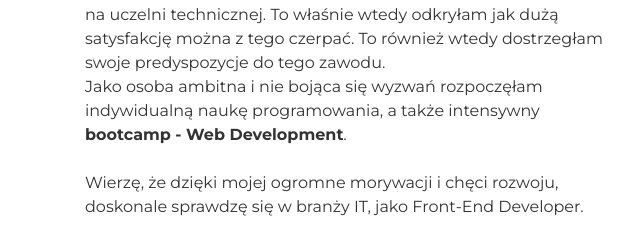
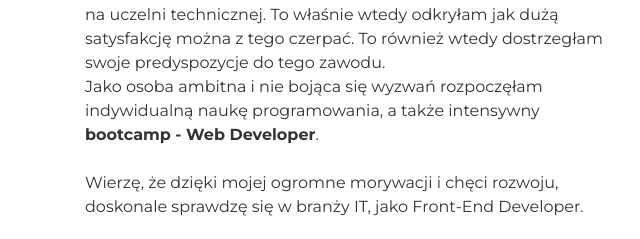
Before and after one commit to karolinamdj/karolinamdj.github.io, a website: page index.html in a window 1280 px wide. Shown: the part 1121-1360 px from the top of the page, 0-640 px from the left. Drawn offline with nearby package versions, Linux system fonts and the light colour scheme.

Commit message:
Fix content mistype

```diff
--- a/index.html
+++ b/index.html
@@ -65,7 +65,7 @@
         Po raz pierwszy z programowanie zetknęłam się w trakcie studiów na uczelni technicznej. To właśnie wtedy odkryłam
         jak dużą satysfakcję można z tego czerpać. To również wtedy dostrzegłam swoje predyspozycje do tego zawodu.<br>Jako osoba
         ambitna i nie bojąca się wyzwań rozpoczęłam indywidualną naukę programowania, a także intensywny
-        <span>bootcamp - Web Development</span>.<br><br>
+        <span>bootcamp - Web Developer</span>.<br><br>
         Wierzę, że dzięki mojej ogromne morywacji i chęci rozwoju, doskonale sprawdzę się w branży IT, jako Front-End Developer.
         </p>
         <a class="cv" href="utils/KarolinaMadejCV.pdf" target="_blank"><i class="fas fa-file-alt"></i> CV</a>
```
